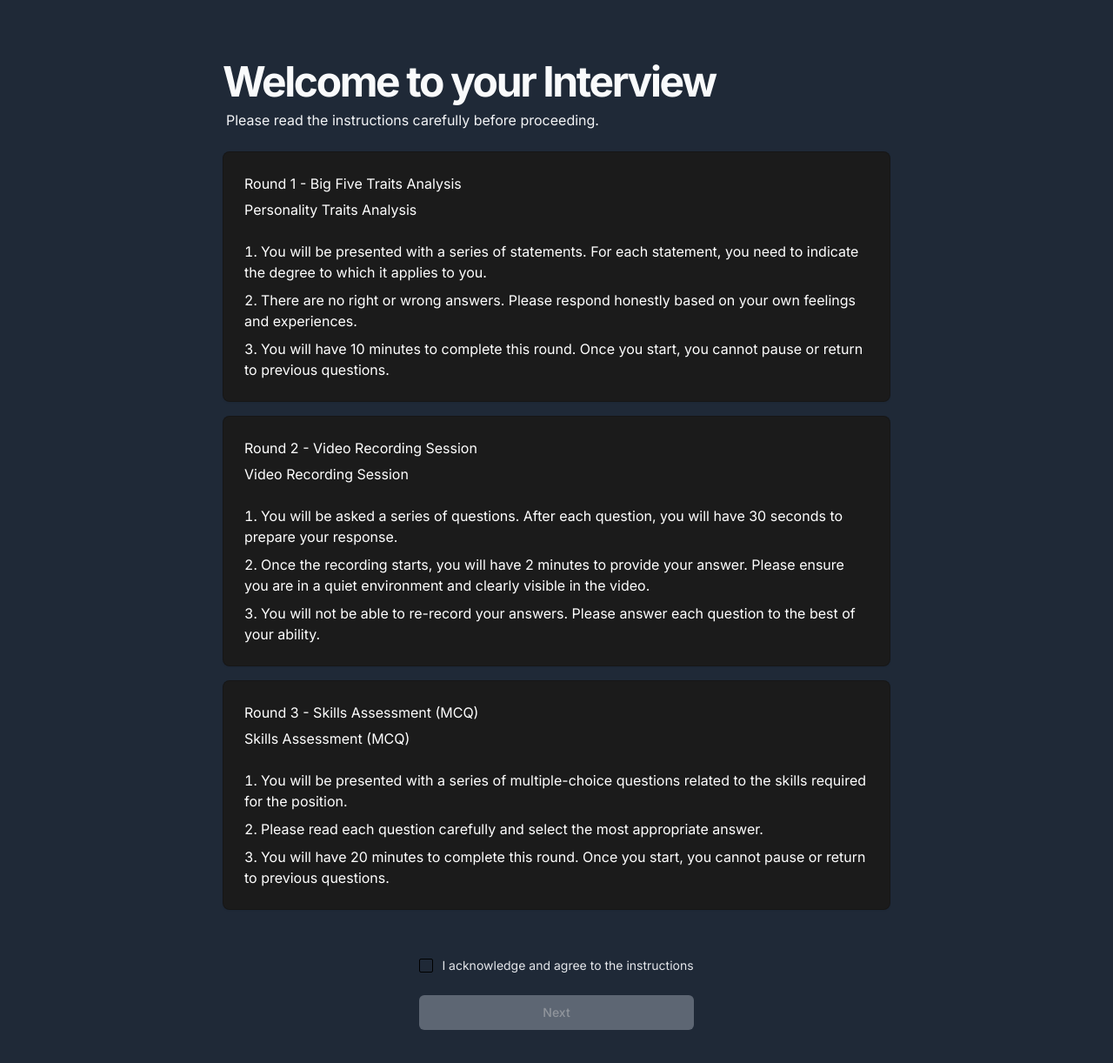
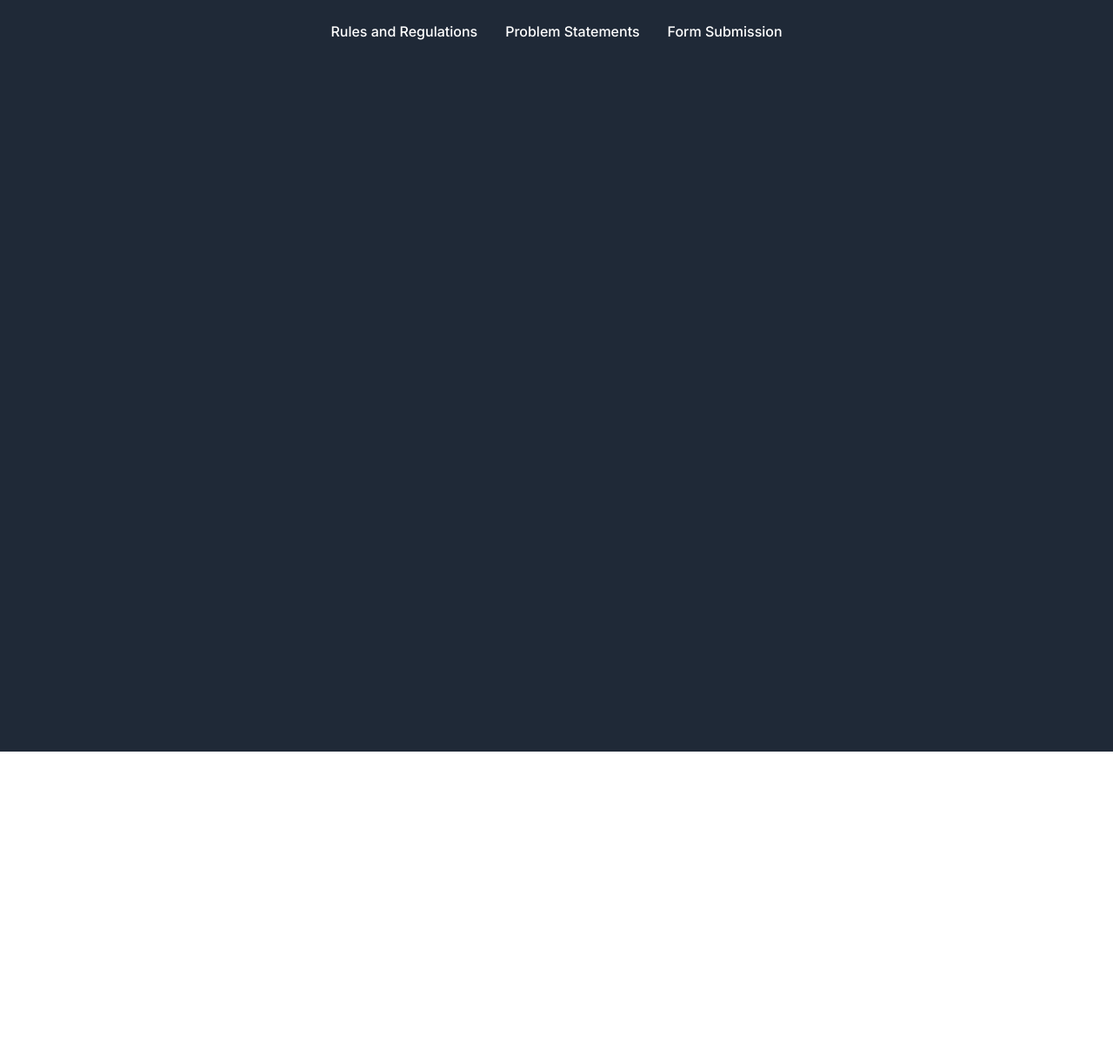
Before and after one commit to MuhammedNadeer/innov8, a Next.js app: page /home in a window 1280 px wide. Shown: the top 1222 px of the page at 87% size. After the commit the page ends 864 px from the top, so only its background shows below. Built offline with nearby package versions, Linux system fonts and the light colour scheme.

Commit message:
Update Rules Page Update signup page Add Prob stmt page Add form page

```diff
--- a/package.json
+++ b/package.json
@@ -14,6 +14,7 @@
     "class-variance-authority": "^0.7.0",
     "clsx": "^2.1.0",
     "framer-motion": "^11.0.24",
+    "js-cookie": "^3.0.5",
     "lucide-react": "^0.364.0",
     "next": "14.1.4",
     "radix-ui": "^1.0.1",
--- a/src/app/home/page.tsx
+++ b/src/app/home/page.tsx
@@ -3,89 +3,249 @@
 import React, { useState } from 'react';
 import { Button } from '@/components/ui/button';
 import { CardHeader, CardContent, Card } from '@/components/ui/card';
-import { Checkbox } from '@/components/ui/checkbox';
+import { useEffect } from 'react';
+import Cookies from "js-cookie"
 
 
 export default function CandidateInstructionsCardBased() {
-  const [isChecked, setIsChecked] = useState(false);
+  const [activeMenu, setActiveMenu] = useState("rules");
+  const [rule, setRules] = useState("")
+
+  const teamname = Cookies.get("name")
+  const secretcode = Cookies.get("code")
+
+  useEffect(() => {
+    setRules(secretcode)
+  }, []);
+
+
+  const handleMenuClick = (menu) => {
+    setActiveMenu(menu);
+  };
 
   return (
+
+
+    <><nav className="bg-gray-800 dark:bg-gray-900 flex">
+      <div className="max-w-screen-xl flex flex-wrap items-center justify-between mx-auto p-4 mt-2">
+        <div className="items-center justify-between hidden w-full md:flex md:w-auto md:order-1" id="navbar-cta">
+          <ul className="flex flex-col  font-medium p-4 md:p-0 mt-4 border border-gray-100 rounded-lg md:space-x-8 rtl:space-x-reverse md:flex-row md:mt-0 md:border-0 dark:bg-gray-800 md:dark:bg-gray-900 dark:border-gray-700">
+            <li>
+              <button onClick={()=>handleMenuClick("rules")} className="block py-2 px-3 md:p-0 text-white md:bg-transparent md:hover:text-blue-700 md:dark:text-blue-500" aria-current="page">Rules and Regulations</button>
+            </li>
+            <li>
+              <button onClick={()=>handleMenuClick("problem")} className="block py-2 px-3 md:p-0 text-white hover:bg-gray-100 md:hover:bg-transparent md:hover:text-blue-700">Problem Statements</button>
+            </li>
+            <li>
+              <button onClick={()=>handleMenuClick("final")} className="block py-2 px-3 md:p-0 text-white hover:bg-gray-100 md:hover:bg-transparent md:hover:text-blue-700">Form Submission</button>
+            </li>
+          </ul>
+        </div>
+      </div>
+    </nav>
     <div className="flex bg-gray-800 flex-col min-h-screen">
-      <main
+        {(activeMenu === "rules" && rule === "innov8-coet-24") && <><main
           className="flex-1 grid min-h-[600px] gap-6 px-4 text-base lg:gap-10 lg:px-6 xl:min-h-[800px]"
           style={{ marginTop: '70px' }}
         >
           <div className="mx-auto max-w-3xl space-y-6">
             <div className="space-y-2">
-            <h1 className="text-3xl font-bold text-gray-50 tracking-tighter sm:text-5xl">Welcome to your Interview</h1>
+              <h1 className="text-3xl font-bold text-gray-50 tracking-tighter sm:text-5xl">Welcome {teamname}</h1>
               <p className="text-gray-100 ml-1 dark:text-gray-400">Please read the instructions carefully before proceeding.</p>
             </div>
             <div className="space-y-4">
               <Card style={{ backgroundColor: '#1B1B1B', color: 'white', borderColor: 'rgba(0, 0, 0, 0.2)' }}>
                 <CardHeader>
-                <div>Round 1 - Big Five Traits Analysis</div>
-                <div>Personality Traits Analysis</div>
+                  <div>General Instructions:</div>
                 </CardHeader>
                 <CardContent>
-                <ol className="list-decimal list-inside space-y-2">
+                  <ul className="list-disc ml-4 space-y-2">
                     <li>
-                    You will be presented with a series of statements. For each statement, you need to indicate the degree
-                    to which it applies to you.
+                    The INNOV8 is scheduled from 9:00 AM to 4:00PM.
                     </li>
-                  <li>There are no right or wrong answers. Please respond honestly based on your own feelings and experiences.</li>
-                  <li>You will have 10 minutes to complete this round. Once you start, you cannot pause or return to previous questions.</li>
+                    <li>Projects must be original creations developed during the hackathon event.</li>
+                    <li>Projects will be evaluated by a panel of judges based on predetermined criteria, including presentation skills, communication skills, creativity, technical complexity and impact.</li>
+                    <li>Maintain professionalism throughout the event, both in your conduct and in your presentations.</li>
+                    <li>Ensure strict adherence to all deadlines throughout the duration of the event.</li>
+                  </ul>
+                </CardContent>
+              </Card>
+              <Card style={{ backgroundColor: '#1B1B1B', color: 'white', borderColor: 'rgba(0, 0, 0, 0.2)' }}>
+                <CardHeader>
+                  <div>Idea Submission:</div>
+                </CardHeader>
+                <CardContent>
+                  <ol className="list-disc ml-4 space-y-2">
+                    <li>The problem statements and their descriptions will be accessible under the "Problem Statements" tab.</li>
+                    <li>At 10:00 AM, the form for idea submission will be closed for all participants. Late submissions will not be considered,so make sure you submit your ideas on time.</li>
+                    <li>The form will be available at the "Form Submission" tab.</li>
                   </ol>
                 </CardContent>
               </Card>
               <Card style={{ backgroundColor: '#1B1B1B', color: 'white', borderColor: 'rgba(0, 0, 0, 0.2)' }}>
                 <CardHeader>
-                <div>Round 2 - Video Recording Session</div>
-                <div>Video Recording Session</div>
+                  <div>Presentation Documents:</div>
                 </CardHeader>
                 <CardContent>
-                <ol className="list-decimal list-inside space-y-2">
-                  <li>You will be asked a series of questions. After each question, you will have 30 seconds to prepare your response.</li>
-                  <li>Once the recording starts, you will have 2 minutes to provide your answer. Please ensure you are in a quiet environment and clearly visible in the video.</li>
-                  <li>You will not be able to re-record your answers. Please answer each question to the best of your ability.</li>
+                  <ol className="list-disc ml-4 space-y-2">
+                    <li>All presentation documents must be completed and uploaded by 1:30 PM. This includes  pitch deck, hosted vercel link and GitHub repository link.</li>
+                    <li>You can find the form located at "Form Submission" tab.</li>
+                    <li>Ensure that your team has all necessary documents ready and uploaded before the deadline.</li>
                   </ol>
                 </CardContent>
               </Card>
               <Card style={{ backgroundColor: '#1B1B1B', color: 'white', borderColor: 'rgba(0, 0, 0, 0.2)' }}>
                 <CardHeader>
-                <div>Round 3 - Skills Assessment (MCQ)</div>
-                <div>Skills Assessment (MCQ)</div>
+                  <div>Presentation Schedule:</div>
                 </CardHeader>
                 <CardContent>
-                <ol className="list-decimal list-inside space-y-2">
-                  <li>You will be presented with a series of multiple-choice questions related to the skills required for the position.</li>
-                  <li>Please read each question carefully and select the most appropriate answer.</li>
-                  <li>You will have 20 minutes to complete this round. Once you start, you cannot pause or return to previous questions.</li>
+                  <ol className="list-disc ml-4 space-y-2">
+                    <li>Presentations for participants will commence promptly at 1:30 PM. Please ensure that your team is ready and prepared to present at this time.</li>
                   </ol>
                 </CardContent>
               </Card>
             </div>
           </div>
-      </main>
+        </main><div className="mx-auto max-w-3xl mt-6">
 
-      <div className="mx-auto max-w-3xl mt-6">
-        <div className="flex items-center mb-6" style={{ marginTop: '30px' }}>
-          <Checkbox
-            style={{ borderColor: 'black', marginRight: '10px' }}
-            id="acknowledgment"
-            checked={isChecked}
-            onCheckedChange={setIsChecked}
-          />
-          <p className="text-sm text-gray-200 dark:text-black-300">I acknowledge and agree to the instructions</p>
-        </div>
             <div style={{ marginBottom: '100px' }}>
               <Button
-            className={`w-full ${isChecked ? 'bg-black text-white hover:bg-gray-900' : 'bg-gray-400 text-white cursor-not-allowed'}`}
-            disabled={!isChecked}
+                className='w-full bg-black text-white hover:bg-gray-900'
+                onClick={() => handleMenuClick("problem")}
               >
                 Next
               </Button>
             </div>
+          </div></>}
+
+          {(activeMenu === "rules" && rule === "innov8-coet-6") && <><main
+          className="flex-1 grid min-h-[600px] gap-6 px-4 text-base lg:gap-10 lg:px-6 xl:min-h-[800px]"
+          style={{ marginTop: '70px' }}
+        >
+          <div className="mx-auto max-w-3xl space-y-6">
+            <div className="space-y-2">
+              <h1 className="text-3xl font-bold text-gray-50 tracking-tighter sm:text-5xl">Welcome {teamname}</h1>
+              <p className="text-gray-100 ml-1 dark:text-gray-400">Please read the instructions carefully before proceeding.</p>
+            </div>
+            <div className="space-y-4">
+              <Card style={{ backgroundColor: '#1B1B1B', color: 'white', borderColor: 'rgba(0, 0, 0, 0.2)' }}>
+                <CardHeader>
+                  <div>General Instructions:</div>
+                </CardHeader>
+                <CardContent>
+                  <ul className="list-disc ml-4 space-y-2">
+                    <li>
+                    The INNOV8 is scheduled from 9:00 AM to 4:00PM.
+                    </li>
+                    <li>Projects must be original creations developed during the hackathon event.</li>
+                    <li>Projects will be evaluated by a panel of judges based on predetermined criteria, including presentation skills, communication skills, creativity, technical complexity and impact.</li>
+                    <li>Maintain professionalism throughout the event, both in your conduct and in your presentations.</li>
+                    <li>Ensure strict adherence to all deadlines throughout the duration of the event.</li>
+                  </ul>
+                </CardContent>
+              </Card>
+              <Card style={{ backgroundColor: '#1B1B1B', color: 'white', borderColor: 'rgba(0, 0, 0, 0.2)' }}>
+                <CardHeader>
+                  <div>Idea Submission:</div>
+                </CardHeader>
+                <CardContent>
+                  <ol className="list-disc ml-4 space-y-2">
+                    <li>The problem statements and their descriptions will be accessible under the "Problem Statements" tab.</li>
+                    <li>At 10:00 AM, the form for idea submission will be closed for all participants. Late submissions will not be considered,so make sure you submit your ideas on time.</li>
+                    <li>The form will be available at the "Form Submission" tab.</li>
+                  </ol>
+                </CardContent>
+              </Card>
+              <Card style={{ backgroundColor: '#1B1B1B', color: 'white', borderColor: 'rgba(0, 0, 0, 0.2)' }}>
+                <CardHeader>
+                  <div>Presentation Documents:</div>
+                </CardHeader>
+                <CardContent>
+                  <ol className="list-disc ml-4 space-y-2">
+                    <li>All presentation documents must be completed and uploaded by 2:30 PM. This includes  pitch deck, hosted vercel link and GitHub repository link.You can find the form located at the bottom of this page.</li>
+                    <li>You can find the form located at "Form Submission" tab.</li>
+                    <li>Ensure that your team has all necessary documents ready and uploaded before the deadline.</li>
+                  </ol>
+                </CardContent>
+              </Card>
+              <Card style={{ backgroundColor: '#1B1B1B', color: 'white', borderColor: 'rgba(0, 0, 0, 0.2)' }}>
+                <CardHeader>
+                  <div>Presentation Schedule:</div>
+                </CardHeader>
+                <CardContent>
+                  <ol className="list-disc ml-4 space-y-2">
+                    <li>Presentations for participants will commence promptly at 2:30 PM. Please ensure that your team is ready and prepared to present at this time.</li>
+                  </ol>
+                </CardContent>
+              </Card>
             </div>
           </div>
+        </main><div className="mx-auto max-w-3xl mt-6">
+
+            <div style={{ marginBottom: '100px' }}>
+              <Button
+                className='w-full bg-black text-white hover:bg-gray-900'
+                onClick={() => handleMenuClick("problem")}
+              >
+                Next
+              </Button>
+            </div>
+          </div></>}
+
+        {activeMenu==="problem"&&<><main
+          className="flex-1 grid min-h-[600px] gap-6 px-4 text-base lg:gap-10 lg:px-6 xl:min-h-[800px]"
+          style={{ marginTop: '70px' }}
+        >
+          <div className="mx-auto max-w-3xl space-y-6">
+            <div className="space-y-2">
+              <h1 className="text-3xl font-bold text-gray-50 tracking-tighter sm:text-5xl">Problem Statements</h1>
+              <p className="text-gray-100 ml-1 dark:text-gray-400">Problem Statements are given below</p>
+            </div>
+          </div>
+          </main>
+          <div className="flex mx-auto max-w-3xl mt-6">
+            <div style={{ marginBottom: '100px' }}>
+            <Button
+                className='w-full bg-black text-white hover:bg-gray-900'
+                onClick={() => handleMenuClick("rules")}
+              >
+                Previous
+              </Button>
+              </div>
+              <div style={{ marginBottom: '100px' }}>
+              <Button
+                className='w-full ml-2 bg-black text-white hover:bg-gray-900'
+                onClick={() => handleMenuClick("final")}
+              >
+                Next
+              </Button>
+            </div>
+          </div></>
+        }
+
+        {activeMenu==="final"&&<><main
+          className="flex-1 grid min-h-[600px] gap-6 px-4 text-base lg:gap-10 lg:px-6 xl:min-h-[800px]"
+          style={{ marginTop: '70px' }}
+        >
+          <div className="mx-auto max-w-3xl space-y-6">
+            <div className="space-y-2">
+              <h1 className="text-3xl font-bold text-gray-50 tracking-tighter sm:text-5xl">Form Submissions</h1>
+              <p className="text-gray-100 ml-1 dark:text-gray-400">All your forms are shown below</p>
+            </div>
+          </div>
+        </main>
+        <div className="mx-auto max-w-3xl mt-6">
+            <div style={{ marginBottom: '100px' }}>
+              <Button
+                className='w-full bg-black text-white hover:bg-gray-900'
+                onClick={() => handleMenuClick("problem")}
+              >
+                Previous
+              </Button>
+            </div>
+          </div></>}
+
+
+      </div></>
   );
 }
```
Also changed, not shown: src/components/component/signup-form.tsx (+23 -12 lines), 1 other file (tests, documents, lock files or other folders). Lines whose indentation alone changed are shown as unchanged.
